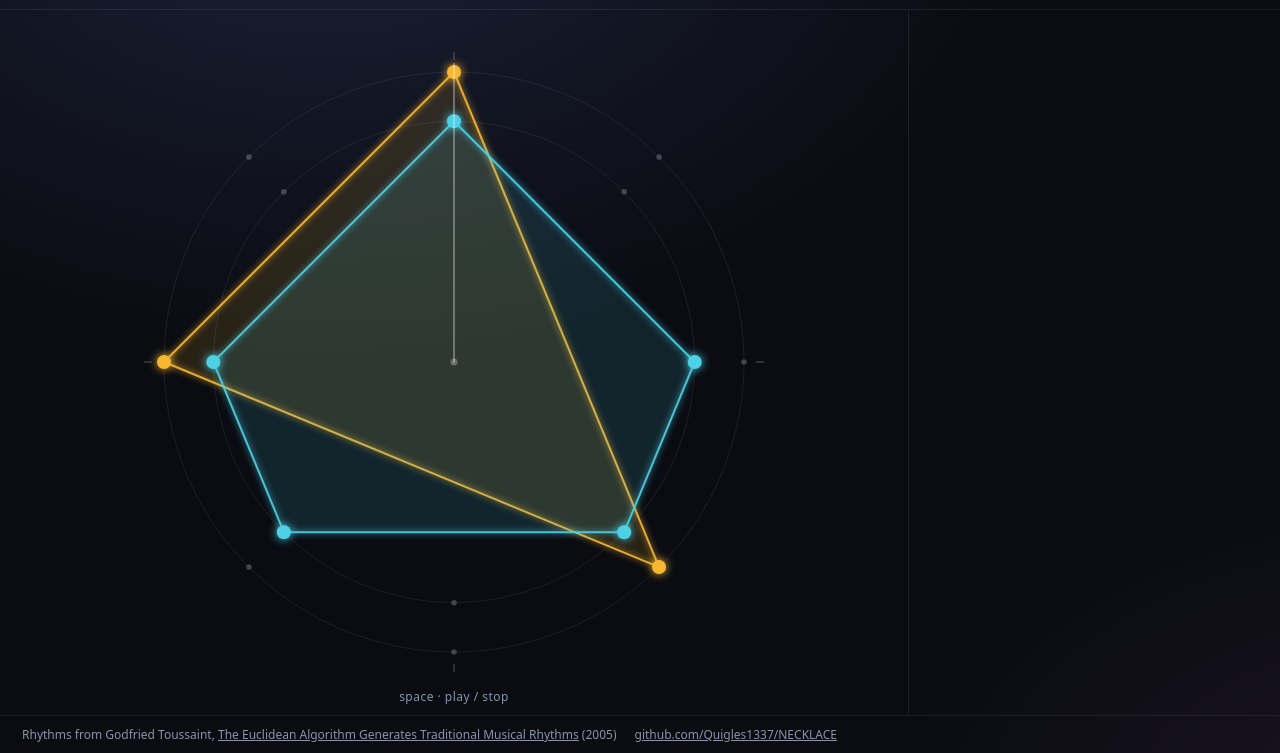
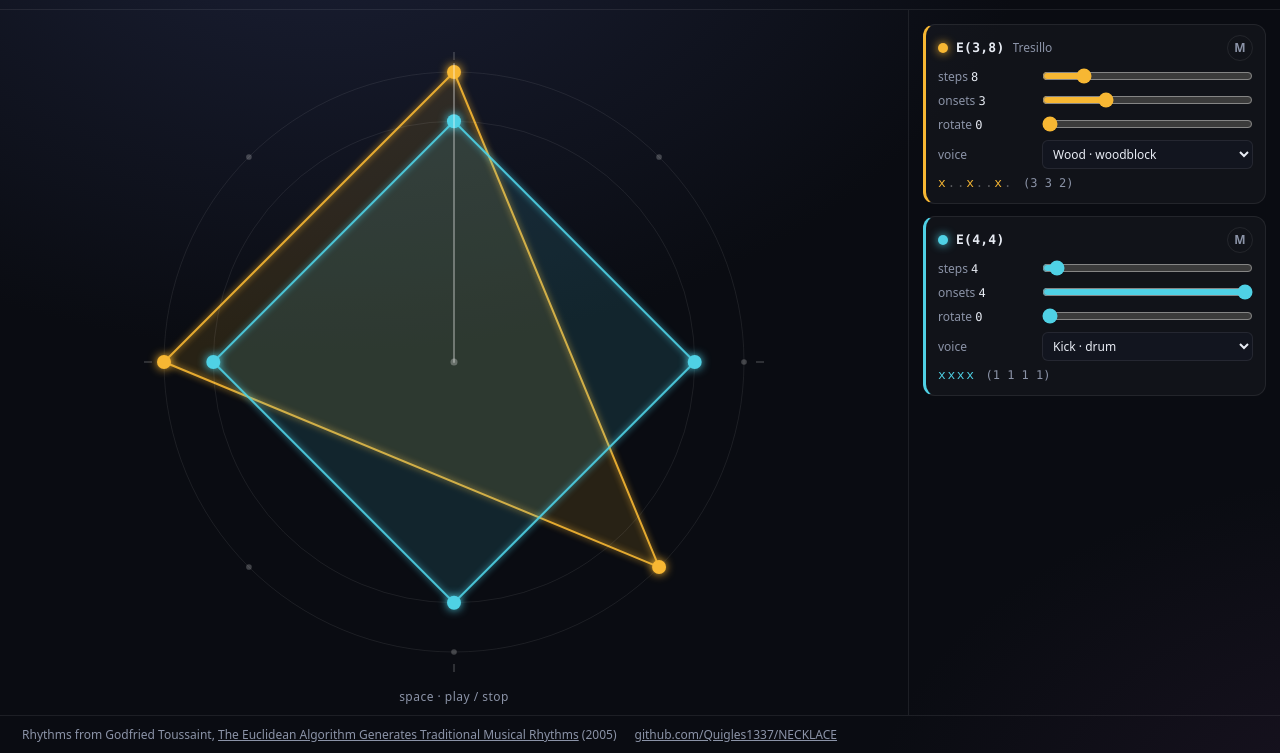
Before and after one commit to Quigles1337/NECKLACE, a website with bundled scripts: page index.html in a window 1280 px wide. Shown: the part 47-800 px from the top of the page. Built offline with nearby package versions, Linux system fonts and the light colour scheme.

Commit message:
Controls: state model and per-necklace cards
src/core/state.js (tested): tempo + necklaces with clamping for every
field (3 <= n <= 32, 1 <= k <= n, rot mod n, known voice), presets for new
necklaces, palette, normalize() that coerces anything into a valid state.

src/ui/controls.js: one card per necklace, created once per id and updated
in place so slider drags never lose the element. Steps, onsets and rotate
sliders, voice select, mute toggle, the box notation with onsets in the
necklace's colour, the interval vector, and the paper's name when the
pattern matches one it prints (with "necklace" appended when rotated away
from the paper's orientation).

Co-Authored-By: Claude Fable 5.1 <noreply@anthropic.com>

```diff
--- /dev/null
+++ b/src/core/state.js
@@ -0,0 +1,63 @@
+/**
+ * Application state: a tempo and up to four necklaces.
+ * Everything here is pure and clamps whatever it is given, so garbage from a URL or an
+ * old link never produces an invalid state.
+ */
+import { VOICE_IDS } from '../audio/voices.js';
+
+export const PALETTE = ['#f7b733', '#4fd1e5', '#f472b6', '#a3e635'];
+
+export const LIMITS = Object.freeze({ nMin: 3, nMax: 32, tempoMin: 40, tempoMax: 240, maxNecklaces: 4 });
+
+/** What a freshly added necklace looks like, by position. */
+export const PRESETS = [
+  { n: 8, k: 3, rot: 0, voice: 'wood' }, // tresillo
+  { n: 4, k: 4, rot: 0, voice: 'kick' }, // four on the floor
+  { n: 12, k: 7, rot: 3, voice: 'bell' }, // Bembé bell
+  { n: 16, k: 5, rot: 6, voice: 'hat' }, // bossa nova
+];
+
+let seq = 0;
+export function newId() {
+  return ++seq;
+}
+
+export function clampInt(v, lo, hi, fallback) {
+  const x = Math.round(Number(v));
+  if (!Number.isFinite(x)) return fallback;
+  return Math.min(hi, Math.max(lo, x));
+}
+
+export function clampTempo(t) {
+  return clampInt(t, LIMITS.tempoMin, LIMITS.tempoMax, 120);
+}
+
+export function clampNecklace(nk) {
+  if (!nk || typeof nk !== 'object') nk = {};
+  const n = clampInt(nk.n, LIMITS.nMin, LIMITS.nMax, 8);
+  const k = clampInt(nk.k, 1, n, Math.min(3, n));
+  const r = clampInt(nk.rot, -1e9, 1e9, 0);
+  const rot = ((r % n) + n) % n;
+  const voice = VOICE_IDS.includes(nk.voice) ? nk.voice : VOICE_IDS[0];
+  return { id: nk.id == null ? newId() : nk.id, n, k, rot, voice, mute: Boolean(nk.mute) };
+}
+
+export function makeNecklace(index = 0, partial = {}) {
+  return clampNecklace({ ...PRESETS[index % PRESETS.length], ...partial });
+}
+
+export function colorOf(index) {
+  return PALETTE[index % PALETTE.length];
+}
+
+/** Coerce anything state-shaped into a valid state (at least one necklace, at most four). */
+export function normalize(state) {
+  if (!state || typeof state !== 'object') state = {};
+  let necklaces = Array.isArray(state.necklaces) ? state.necklaces.slice(0, LIMITS.maxNecklaces).map(clampNecklace) : [];
+  if (necklaces.length === 0) necklaces = [makeNecklace(0)];
+  return { tempo: clampTempo(state.tempo), necklaces };
+}
+
+export function defaultState() {
+  return normalize({ tempo: 120, necklaces: [makeNecklace(0), makeNecklace(1)] });
+}
--- a/src/main.js
+++ b/src/main.js
@@ -1,16 +1,12 @@
 import { pattern } from './core/euclid.js';
+import { defaultState, colorOf, clampTempo } from './core/state.js';
 import { createRenderer } from './render.js';
 import { ensureAudio, getEngine } from './audio/engine.js';
 import { playVoice } from './audio/voices.js';
 import { createTransport } from './scheduler.js';
+import { mountPanel } from './ui/controls.js';
 
-const state = {
-  tempo: 120,
-  necklaces: [
-    { id: 1, n: 8, k: 3, rot: 0, voice: 'wood', mute: false, color: '#f7b733' },
-    { id: 2, n: 8, k: 5, rot: 0, voice: 'tick', mute: false, color: '#4fd1e5' },
-  ],
-};
+const state = defaultState();
 const PANS = [-0.35, 0.35, -0.15, 0.15];
 const FLASH_SECONDS = 0.28;
 
@@ -39,6 +35,11 @@ const transport = createTransport({
     if (!nk.mute) playVoice(engine, nk.voice, ev.time, { dest: engine.bus(i, PANS[i] || 0) });
     pending.push({ key: `${nk.id}:${ev.step}`, time: ev.time });
   },
+});
+
+const panel = mountPanel(document.getElementById('panel'), {
+  getState: () => state,
+  onChange: () => {},
 });
 
 function audioNow() {
@@ -71,9 +72,9 @@ function frame() {
   const now = audioNow();
   if (playing) updateFlashes(now);
   renderer.draw({
-    rings: state.necklaces.map((nk) => ({
+    rings: state.necklaces.map((nk, i) => ({
       bits: pattern(nk.k, nk.n, nk.rot),
-      color: nk.color,
+      color: colorOf(i),
       muted: nk.mute,
       flash: playing ? flashArray(nk, now) : null,
     })),
@@ -94,12 +95,17 @@ function setPlaying(on) {
   playBtn.setAttribute('aria-pressed', String(transport.playing));
 }
 
+function syncTempo() {
+  tempoInput.value = String(state.tempo);
+  tempoOut.textContent = String(state.tempo);
+}
+
 playBtn.addEventListener('click', () => setPlaying(!transport.playing));
 canvas.addEventListener('pointerdown', () => setPlaying(!transport.playing));
 
 tempoInput.addEventListener('input', () => {
-  state.tempo = Number(tempoInput.value);
-  tempoOut.textContent = String(state.tempo);
+  state.tempo = clampTempo(tempoInput.value);
+  syncTempo();
 });
 
 window.addEventListener('keydown', (e) => {
@@ -110,6 +116,8 @@ window.addEventListener('keydown', (e) => {
 });
 
 hint.textContent = 'space · play / stop';
+syncTempo();
+panel.sync();
 new ResizeObserver(() => renderer.resize()).observe(canvas);
 renderer.resize();
 frame();
--- a/src/styles.css
+++ b/src/styles.css
@@ -107,6 +107,91 @@ aside.panel {
   gap: 12px;
 }
 
+/* necklace cards */
+.necklace {
+  --c: var(--accent);
+  border: 1px solid var(--line);
+  border-left: 3px solid var(--c);
+  border-radius: 12px;
+  padding: 10px 12px 12px;
+  background: rgba(255, 255, 255, 0.03);
+  display: grid;
+  gap: 7px;
+  transition: opacity 0.2s;
+}
+.necklace.muted { opacity: 0.55; }
+.necklace header { display: flex; align-items: center; gap: 8px; min-height: 26px; }
+.necklace .swatch {
+  width: 10px;
+  height: 10px;
+  border-radius: 50%;
+  background: var(--c);
+  box-shadow: 0 0 10px var(--c);
+  flex: none;
+}
+.necklace .ekn { font-family: var(--mono); font-size: 13px; letter-spacing: 0.02em; }
+.necklace .name {
+  font-style: normal;
+  color: var(--muted);
+  font-size: 12px;
+  overflow: hidden;
+  text-overflow: ellipsis;
+  white-space: nowrap;
+  min-width: 0;
+}
+.necklace .spacer { flex: 1; }
+.icon {
+  appearance: none;
+  width: 26px;
+  height: 26px;
+  border-radius: 50%;
+  border: 1px solid var(--line);
+  background: transparent;
+  color: var(--muted);
+  font: inherit;
+  font-size: 12px;
+  font-weight: 600;
+  cursor: pointer;
+  display: grid;
+  place-items: center;
+  flex: none;
+  transition: background 0.15s, color 0.15s;
+}
+.icon:hover { background: rgba(255, 255, 255, 0.08); color: var(--fg); }
+.icon[aria-pressed="true"] { background: var(--c); color: #111; border-color: transparent; }
+.necklace .row {
+  display: grid;
+  grid-template-columns: 96px 1fr;
+  align-items: center;
+  gap: 8px;
+  font-size: 12px;
+  color: var(--muted);
+}
+.necklace .row-out { font-family: var(--mono); color: var(--fg); }
+.necklace .row input[type="range"] { width: 100%; accent-color: var(--c); }
+.necklace select {
+  font: inherit;
+  font-size: 12px;
+  background: var(--bg-2);
+  color: var(--fg);
+  border: 1px solid var(--line);
+  border-radius: 6px;
+  padding: 4px 6px;
+  width: 100%;
+}
+.necklace .pattern {
+  display: flex;
+  align-items: baseline;
+  gap: 10px;
+  font-family: var(--mono);
+  font-size: 13px;
+  flex-wrap: wrap;
+}
+.necklace .box { letter-spacing: 0.12em; word-break: break-all; }
+.necklace .box .on { color: var(--c); }
+.necklace .box .off { color: rgba(255, 255, 255, 0.3); }
+.necklace .iv { color: var(--muted); font-size: 12px; }
+
 footer {
   padding: 10px 22px;
   color: var(--muted);
--- /dev/null
+++ b/src/ui/controls.js
@@ -0,0 +1,142 @@
+/**
+ * Side panel: one card per necklace with steps / onsets / rotate sliders, voice and mute,
+ * the box notation, the interval vector and, when the pattern matches one the paper
+ * prints, its name.
+ *
+ * Cards are created once per necklace id and updated in place, so dragging a slider
+ * never re-creates the element under the pointer.
+ */
+import { pattern, toBox, intervals } from '../core/euclid.js';
+import { identify } from '../core/rhythms.js';
+import { VOICES } from '../audio/voices.js';
+import { LIMITS, colorOf } from '../core/state.js';
+
+function el(tag, className, text) {
+  const e = document.createElement(tag);
+  if (className) e.className = className;
+  if (text != null) e.textContent = text;
+  return e;
+}
+
+function slider(label, min, max) {
+  const wrap = el('label', 'row');
+  const name = el('span', 'row-name');
+  name.append(label, ' ');
+  const out = el('output', 'row-out');
+  name.append(out);
+  const input = document.createElement('input');
+  input.type = 'range';
+  input.min = String(min);
+  input.max = String(max);
+  input.step = '1';
+  wrap.append(name, input);
+  return { wrap, input, out };
+}
+
+export function mountPanel(root, { getState, onChange }) {
+  const cards = new Map();
+
+  function build(nk) {
+    const card = el('section', 'necklace');
+    const head = el('header');
+    const swatch = el('span', 'swatch');
+    const ekn = el('strong', 'ekn');
+    const name = el('em', 'name');
+    const spacer = el('span', 'spacer');
+    const mute = el('button', 'icon mute', 'M');
+    mute.type = 'button';
+    mute.title = 'Mute';
+    mute.setAttribute('aria-pressed', 'false');
+    head.append(swatch, ekn, name, spacer, mute);
+
+    const n = slider('steps', LIMITS.nMin, LIMITS.nMax);
+    const k = slider('onsets', 1, LIMITS.nMax);
+    const rot = slider('rotate', 0, LIMITS.nMax - 1);
+
+    const voiceRow = el('label', 'row');
+    voiceRow.append(el('span', 'row-name', 'voice'));
+    const voice = document.createElement('select');
+    for (const v of VOICES) {
+      const o = document.createElement('option');
+      o.value = v.id;
+      o.textContent = `${v.label} · ${v.hint}`;
+      voice.append(o);
+    }
+    voiceRow.append(voice);
+
+    const pat = el('div', 'pattern');
+    const box = el('code', 'box');
+    const iv = el('span', 'iv');
+    pat.append(box, iv);
+
+    card.append(head, n.wrap, k.wrap, rot.wrap, voiceRow, pat);
+
+    const edit = (fn) => {
+      const cur = getState().necklaces.find((x) => x.id === nk.id);
+      if (!cur) return;
+      fn(cur);
+      cur.k = Math.min(cur.k, cur.n);
+      cur.rot = ((cur.rot % cur.n) + cur.n) % cur.n;
+      onChange();
+      sync();
+    };
+    n.input.addEventListener('input', () => edit((c) => (c.n = Number(n.input.value))));
+    k.input.addEventListener('input', () => edit((c) => (c.k = Number(k.input.value))));
+    rot.input.addEventListener('input', () => edit((c) => (c.rot = Number(rot.input.value))));
+    voice.addEventListener('change', () => edit((c) => (c.voice = voice.value)));
+    mute.addEventListener('click', () => edit((c) => (c.mute = !c.mute)));
+
+    return { card, swatch, ekn, name, mute, n, k, rot, voice, box, iv };
+  }
+
+  function update(refs, nk, index) {
+    const color = colorOf(index);
+    refs.card.style.setProperty('--c', color);
+    refs.card.classList.toggle('muted', nk.mute);
+    refs.ekn.textContent = `E(${nk.k},${nk.n})`;
+    const id = identify(nk.k, nk.n, nk.rot);
+    if (id) {
+      refs.name.textContent = id.exact ? id.name : `${id.name} necklace`;
+      refs.name.title = id.origin + (id.exact ? '' : ' (rotated from the paper\'s orientation)');
+    } else {
+      refs.name.textContent = '';
+      refs.name.title = '';
+    }
+    refs.mute.setAttribute('aria-pressed', String(nk.mute));
+    if (refs.n.input.value !== String(nk.n)) refs.n.input.value = String(nk.n);
+    refs.n.out.textContent = String(nk.n);
+    refs.k.input.max = String(nk.n);
+    if (refs.k.input.value !== String(nk.k)) refs.k.input.value = String(nk.k);
+    refs.k.out.textContent = String(nk.k);
+    refs.rot.input.max = String(nk.n - 1);
+    if (refs.rot.input.value !== String(nk.rot)) refs.rot.input.value = String(nk.rot);
+    refs.rot.out.textContent = String(nk.rot);
+    if (refs.voice.value !== nk.voice) refs.voice.value = nk.voice;
+
+    const bits = pattern(nk.k, nk.n, nk.rot);
+    refs.box.replaceChildren(...toBox(bits).split('').map((ch) => el('span', ch === 'x' ? 'on' : 'off', ch)));
+    refs.iv.textContent = `(${intervals(bits).join(' ')})`;
+  }
+
+  function sync() {
+    const state = getState();
+    const ids = new Set(state.necklaces.map((nk) => nk.id));
+    for (const [id, refs] of cards) {
+      if (!ids.has(id)) {
+        refs.card.remove();
+        cards.delete(id);
+      }
+    }
+    state.necklaces.forEach((nk, index) => {
+      let refs = cards.get(nk.id);
+      if (!refs) {
+        refs = build(nk);
+        cards.set(nk.id, refs);
+      }
+      update(refs, nk, index);
+      if (root.children[index] !== refs.card) root.insertBefore(refs.card, root.children[index] || null);
+    });
+  }
+
+  return { sync };
+}
```
Also changed, not shown: test/state.test.mjs (added, +71 -0 lines).
